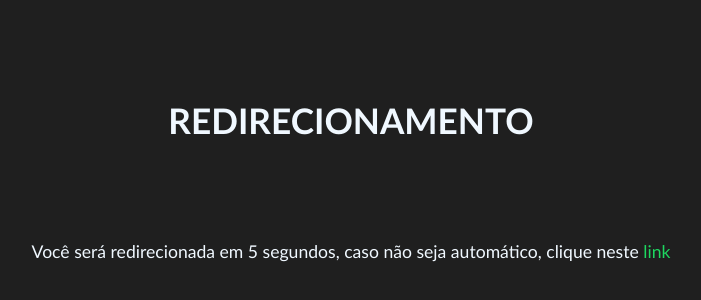
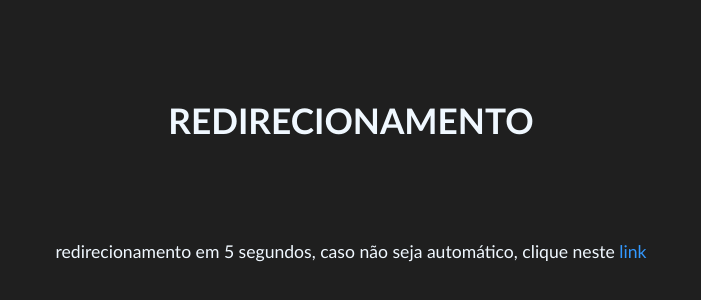
Before and after one commit to yanxavi/mmst, a plain HTML site: page index.html in a window 1280 px wide. Shown: the whole page, without its empty margins (289-990 px from the left). Drawn offline with Linux system fonts and the light colour scheme.

Commit message:
Update index.html

```diff
--- a/index.html
+++ b/index.html
@@ -2,11 +2,11 @@
 <html lang="pt-br" xml:lang="pt-br" xmlns="http://www.w3.org/1999/xhtml">
 <head>
 <meta http-equiv="Content-Type" content="text/html; charset=utf-8" />
-<meta http-equiv="refresh" content="5;URL=https://open.spotify.com/playlist/2xVgQntgao0nvB7OYkuPFw?si=9180d6d4e2054c5f" />
-<title>playlist</title>
+<meta http-equiv="refresh" content="5;URL=https://docs.google.com/document/d/1bgLiHnBvfrU28KROb8O-9OwfzF2k7MHJaFzHCFYhJjM/edit?usp=drive_link" />
+<title>lista</title>
 <style>
  #link{
-  color:#1ed760;
+  color:#3399ff;
   border: hidden;
   text-decoration: none;
  }
@@ -24,7 +24,7 @@
 </head>
 <body>
 <h1>REDIRECIONAMENTO</h1>
-<p>Você será redirecionada em 5 segundos, caso não seja automático, clique neste <a href="https://open.spotify.com/playlist/2xVgQntgao0nvB7OYkuPFw?si=9180d6d4e2054c5f" id="link">link</a></p>
+<p>redirecionamento em 5 segundos, caso não seja automático, clique neste <a href="https://open.spotify.com/playlist/2xVgQntgao0nvB7OYkuPFw?si=9180d6d4e2054c5f" id="link">link</a></p>
 
 </body>
 </html>
```
